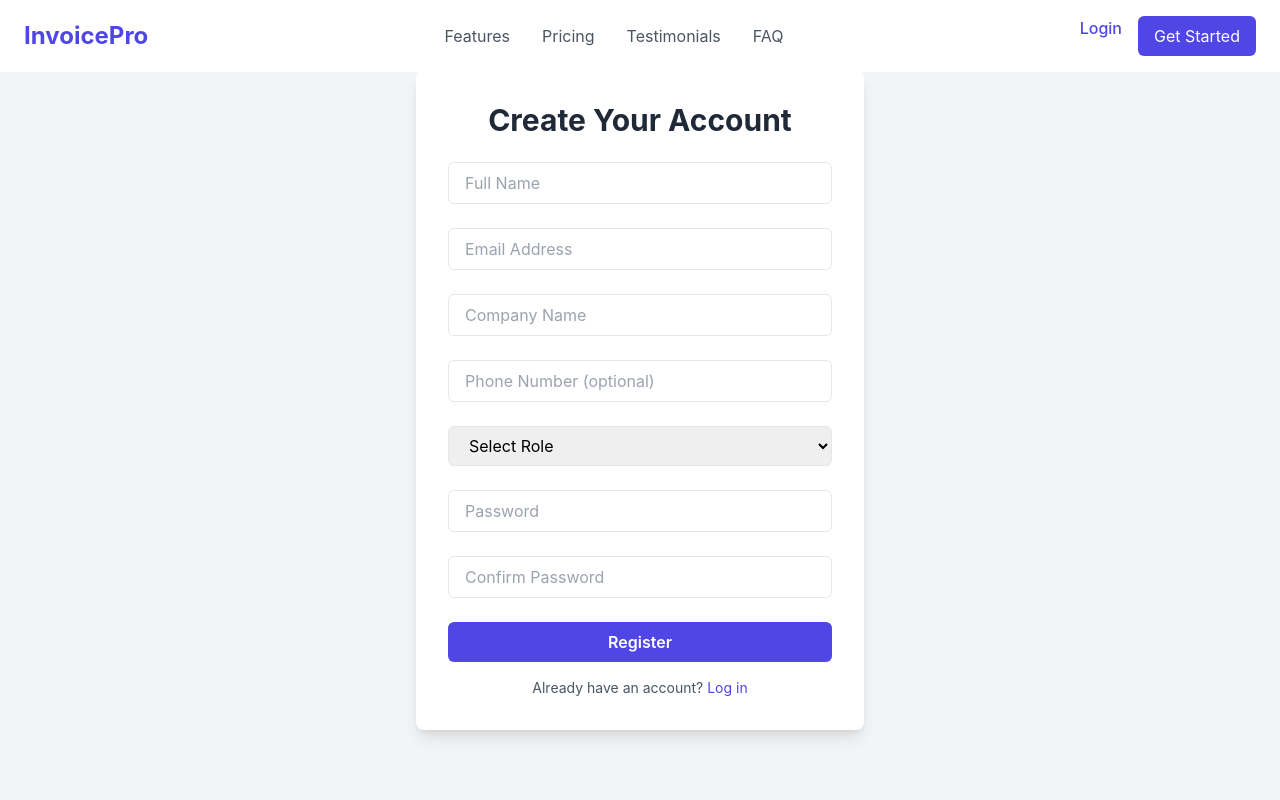
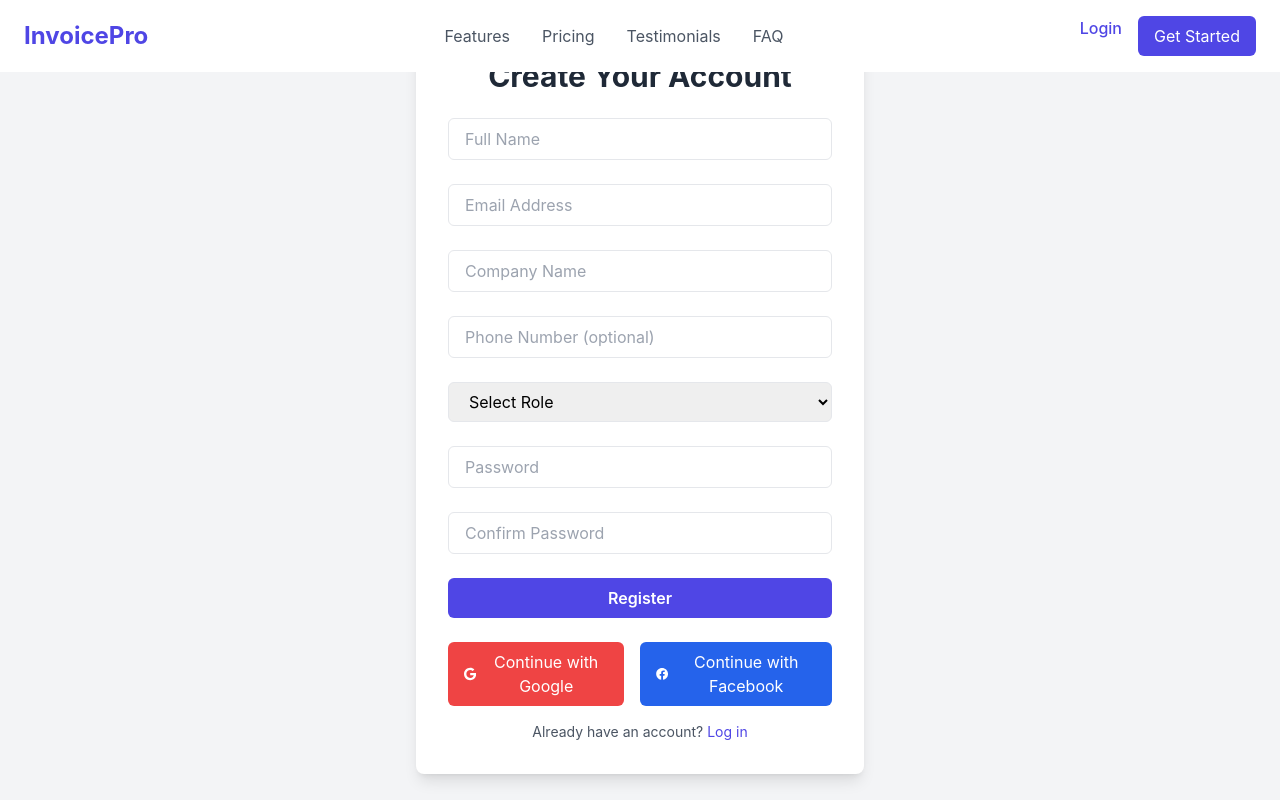
Before and after one commit to jackson951/invoicing-system-web-app, a React (Create React App) app: page /invoicing-system-web-app/register in a window 1280 px wide. Shown: the top 800 px of the page. Built offline with nearby package versions, Linux system fonts and the light colour scheme.

Commit message:
enhanced registration-->continue wth google and facebook

```diff
--- a/src/pages/register.jsx
+++ b/src/pages/register.jsx
@@ -2,6 +2,7 @@ import React, { useState } from "react";
 import { useForm, Controller } from "react-hook-form";
 import { z } from "zod";
 import { zodResolver } from "@hookform/resolvers/zod";
+import { FaGoogle, FaFacebook, FaGithub } from "react-icons/fa";
 
 // Define roles
 const roles = ["Admin", "Business Owner", "Accountant"];
@@ -53,6 +54,11 @@ const Register = () => {
     console.log("Registering:", data);
     await new Promise((r) => setTimeout(r, 1500));
     setFormSuccess(true);
+  };
+
+  const handleSocialLogin = (provider) => {
+    // Handle social login logic here (e.g., Google, Facebook, etc.)
+    console.log(`Logging in with ${provider}`);
   };
 
   return (
@@ -225,6 +231,24 @@ const Register = () => {
           </button>
         </form>
 
+        {/* Social login options */}
+        <div className="mt-6 flex justify-center space-x-4">
+          <button
+            onClick={() => handleSocialLogin("Google")}
+            className="flex items-center bg-red-500 text-white py-2 px-4 rounded-md hover:bg-red-600 transition-all ease-in-out"
+          >
+            <FaGoogle className="mr-2" />
+            Continue with Google
+          </button>
+          <button
+            onClick={() => handleSocialLogin("Facebook")}
+            className="flex items-center bg-blue-600 text-white py-2 px-4 rounded-md hover:bg-blue-700 transition-all ease-in-out"
+          >
+            <FaFacebook className="mr-2" />
+            Continue with Facebook
+          </button>
+        </div>
+
         <p className="text-center text-sm text-gray-600 mt-4">
           Already have an account?{" "}
           <a href="/login" className="text-indigo-600 hover:underline">
```
